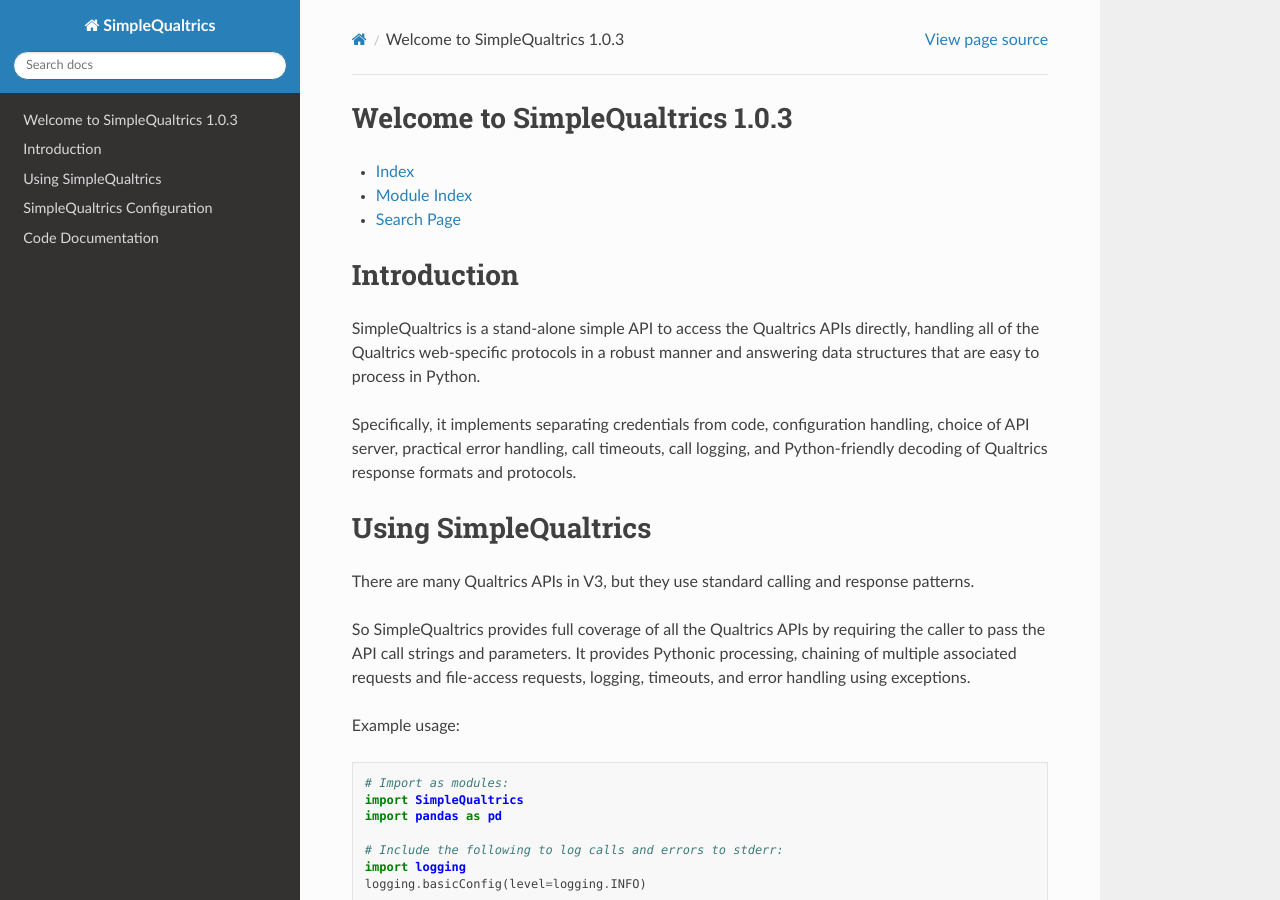
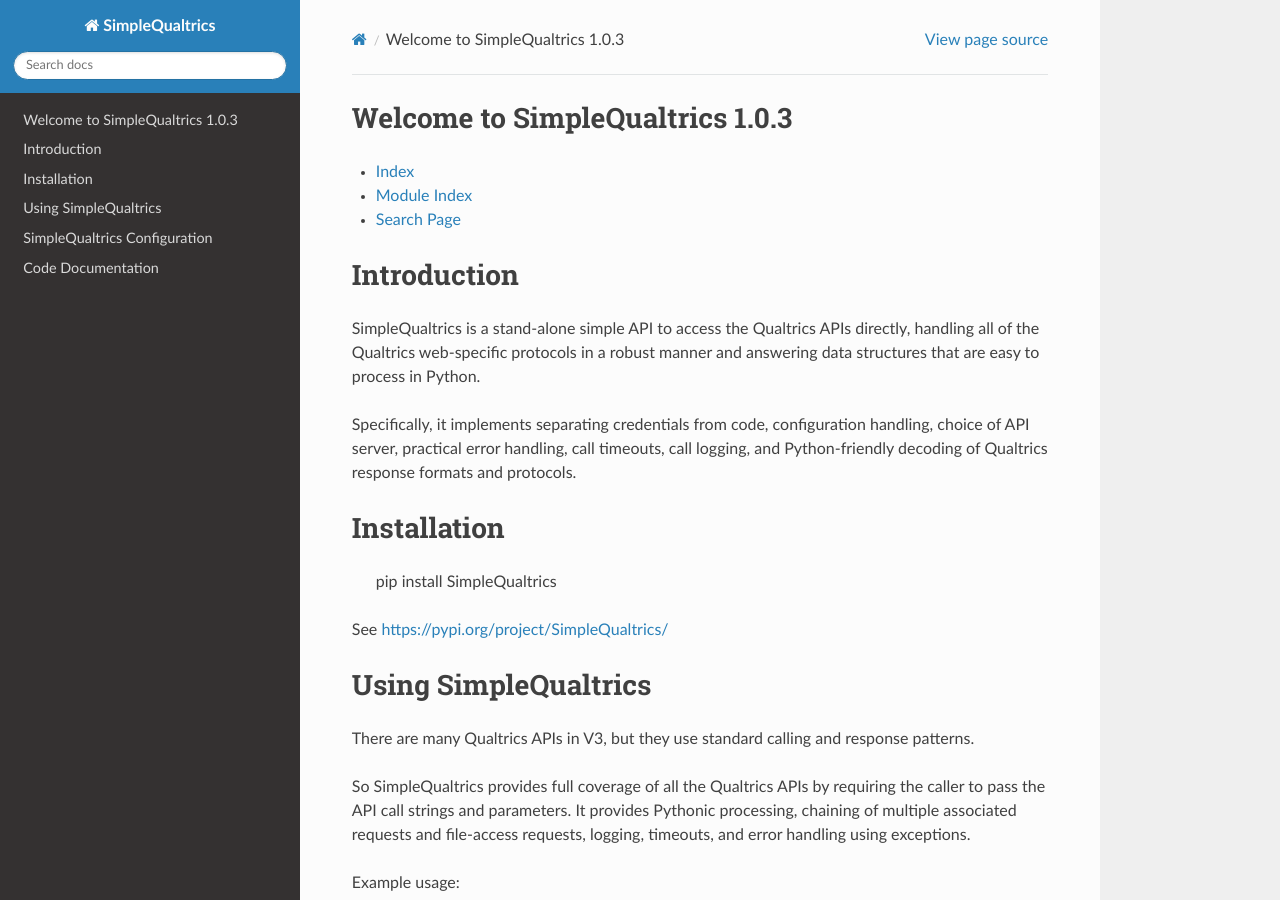
Before and after one commit to charlesweir/SimpleQualtrics, a Sphinx documentation site: the page built from docs/index.rst, in a window 1280 px wide and 900 px high. Built offline with Sphinx 7.4.7 and the Read the Docs theme 2.0.0, drawn with Linux system fonts in a browser that asks for light colours.

Commit message:
Added installation instructions.
for those who find the readthedocs page first.

```diff
--- a/docs/index.rst
+++ b/docs/index.rst
@@ -22,6 +22,13 @@
 Specifically, it implements separating credentials from code,
 configuration handling, choice of API server, practical error handling, call timeouts,
 call logging, and Python-friendly decoding of Qualtrics response formats and protocols.
+
+Installation
+============
+
+    pip install SimpleQualtrics
+
+See https://pypi.org/project/SimpleQualtrics/
 
 Using SimpleQualtrics
 =====================
```
